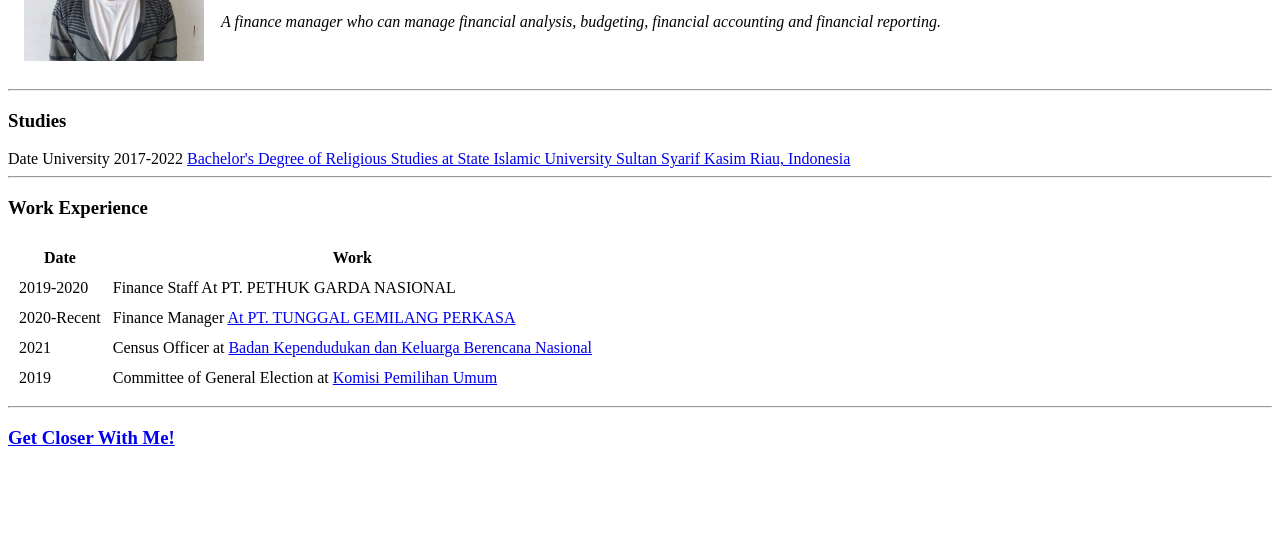
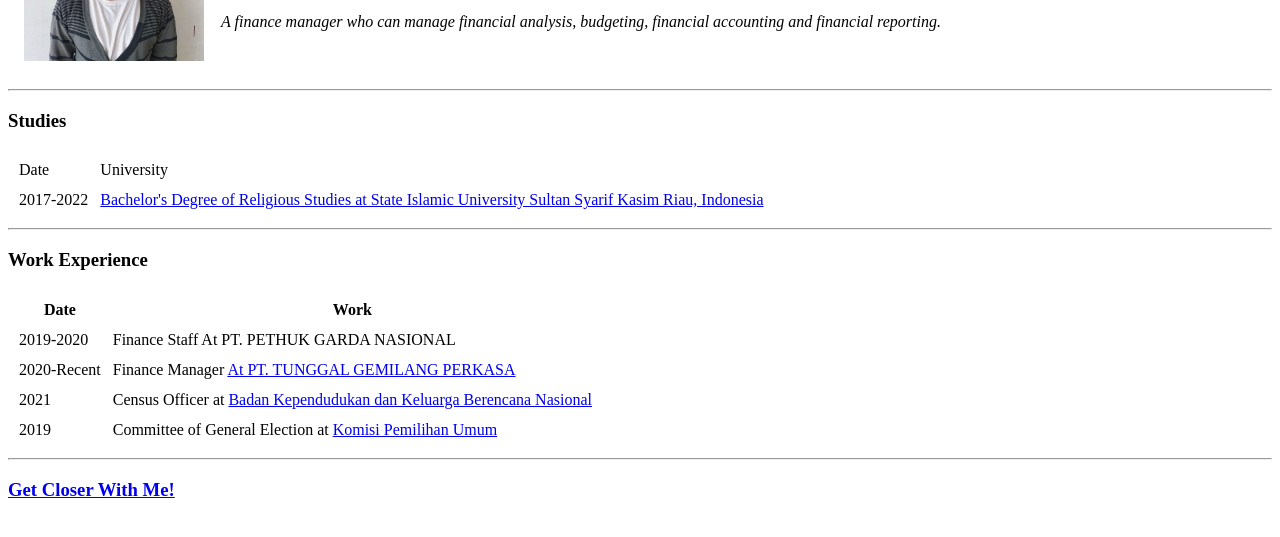
Before and after one commit to syarif-366/CV, a plain HTML site: page index.html in a window 1280 px wide. Shown: the part 143-680 px from the top of the page. Drawn offline with Linux system fonts and the light colour scheme.

Commit message:
Fix in studies code

```diff
--- a/index.html
+++ b/index.html
@@ -22,14 +22,28 @@
   </table>
   <hr>
   <h3>Studies</h3>
-  <tr>
-    <td>Date</td>
-    <td>University</td>
-  </tr>
-  <tr>
-    <td>2017-2022</td>
-    <td><a href="https://laborsaa.uin-suska.ac.id/">Bachelor's Degree of Religious Studies at State Islamic University Sultan Syarif Kasim Riau, Indonesia</a></td>
-  </tr>
+  <table cellspacing="10">
+    <thead>
+      <tr>
+        <td>
+          Date
+        </td>
+        <td>
+          University
+        </td>
+      </tr>
+    </thead>
+    <tbody>
+      <tr>
+        <td>
+          2017-2022
+        </td>
+        <td>
+          <a href="https://laborsaa.uin-suska.ac.id/">Bachelor's Degree of Religious Studies at State Islamic University Sultan Syarif Kasim Riau, Indonesia
+        </td>
+      </tr>
+    </tbody>
+  </table>
   <hr>
   <h3>Work Experience</h3>
   <table cellspacing="10">
```
